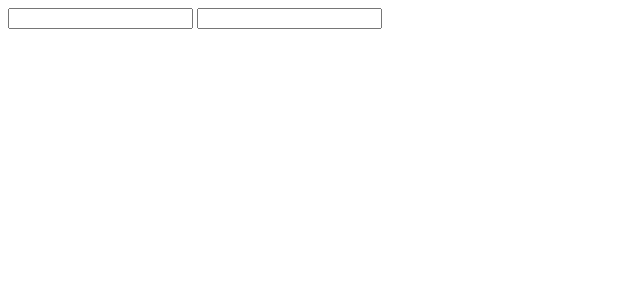
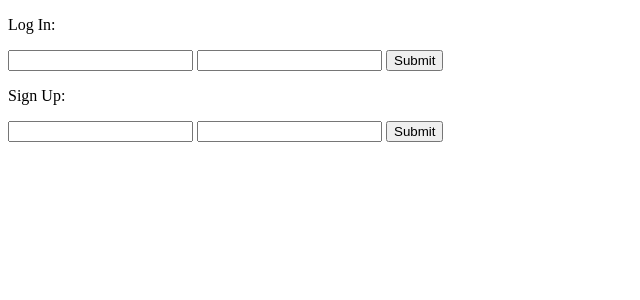
Before and after one commit to Like4Schnitzel/counts, a SvelteKit app: page /login in a window 1280 px wide. Shown: the top 300 px of the page, without its empty margins (0-640 px from the left). Built offline with nearby package versions, Linux system fonts and the light colour scheme.

Commit message:
implement signup

```diff
--- a/package.json
+++ b/package.json
@@ -20,6 +20,7 @@
 		"vite": "^5.4.13"
 	},
 	"dependencies": {
+		"js-sha256": "^0.11.0",
 		"sqlite": "^5.1.1",
 		"sqlite3": "^5.1.7"
 	},
--- a/src/lib/db.js
+++ b/src/lib/db.js
@@ -8,3 +8,23 @@ export async function openDb () {
     driver: sqlite3.Database
   });
 }
+
+(await openDb()).exec(`
+    CREATE TABLE IF NOT EXISTS Users (
+        name VARCHAR(32) PRIMARY KEY,
+        password NVARCHAR(256)
+    );
+    CREATE TABLE IF NOT EXISTS Counters (
+        label VARCHAR(64) PRIMARY KEY,
+        user VARCHAR(32),
+        culprit VARCHAR(32),
+        weight REAL,
+        FOREIGN KEY(user) REFERENCES Users(name)
+    );
+    CREATE TABLE IF NOT EXISTS Reasons (
+        id INTEGER PRIMARY KEY AUTOINCREMENT,
+        counter VARCHAR(64),
+        reason VARCHAR(2000),
+        FOREIGN KEY(counter) REFERENCES Counters(label)
+    );
+`);
--- a/src/lib/index.ts
+++ b/src/lib/index.ts
@@ -1 +1,7 @@
-// place files you want to import through the `$lib` alias in this folder.
+import { json } from "@sveltejs/kit";
+
+export function handleServerError(e: unknown) {
+    console.error(e);
+    let errorMessage = e instanceof Error ? e.message : null;
+    return json({ message: errorMessage }, { status: 500 });
+}
--- /dev/null
+++ b/src/lib/types.ts
@@ -0,0 +1,4 @@
+export type LogInBody = {
+    username: string,
+    password: string
+}
--- a/src/routes/api/+server.ts
+++ b/src/routes/api/+server.ts
@@ -1,27 +1,9 @@
 import { json } from "@sveltejs/kit";
 import type { RequestHandler } from "@sveltejs/kit";
 import { openDb } from "$lib/db";
+import { handleServerError } from "$lib";
 
 const db = await openDb();
-await db.exec(`
-    CREATE TABLE IF NOT EXISTS Users (
-        name VARCHAR(32) PRIMARY KEY,
-        password NVARCHAR(256)
-    );
-    CREATE TABLE IF NOT EXISTS Counters (
-        label VARCHAR(64) PRIMARY KEY,
-        user VARCHAR(32),
-        culprit VARCHAR(32),
-        weight REAL,
-        FOREIGN KEY(user) REFERENCES Users(name)
-    );
-    CREATE TABLE IF NOT EXISTS Reasons (
-        id INTEGER PRIMARY KEY AUTOINCREMENT,
-        counter VARCHAR(64),
-        reason VARCHAR(2000),
-        FOREIGN KEY(counter) REFERENCES Counters(label)
-    );
-`);
 
 export const GET: RequestHandler = async ({ request }) => {
     try {
@@ -30,19 +12,18 @@ export const GET: RequestHandler = async ({ request }) => {
             if (err) console.error(err);
             users.push(row);
         });
-        return json({ status: 200, body: users });
+        return json({ users: users }, { status: 200 });
     } catch (e: unknown) {
         console.error(e);
-        return json({ status: 500, body: e });
+        const errorMessage = e instanceof Error ? e.message : null;
+        return json({ message: errorMessage }, { status: 500 });
     }
 }
 
 export const POST: RequestHandler = async ({ request }) => {
     try {
-        await db.exec("INSERT INTO users (name, password) VALUES ('Laura', '5678')");
         return json({ status: 200 });
-    } catch (e: unknown) {
-        console.error(e);
-        return json({ status: 500, body: e });
+    } catch (e) {
+        return handleServerError(e);
     }
 };
--- /dev/null
+++ b/src/routes/api/signup/+server.ts
@@ -0,0 +1,31 @@
+import { error, json, type RequestHandler } from "@sveltejs/kit";
+import { openDb } from "$lib/db";
+import { sha256 } from 'js-sha256';
+import type { LogInBody } from "$lib/types";
+import { handleServerError } from "$lib";
+
+const db = await openDb();
+
+export const POST: RequestHandler = async ({ request }) => {
+    try {
+        const body: LogInBody = await request.json();
+        if (!body.username || !body.password || body.username.length < 1 || body.password.length < 1) {
+            return json({ message: "Username and password may not be empty." }, { status: 400 });
+        }
+
+        if (body.username !== body.username.trim() || body.password !== body.password.trim()) {
+            return json({ message: "There may not be trailing or leading whitespace." }, { status: 400 });
+        }
+
+        if (await db.get(`SELECT name FROM Users WHERE name = ?`, body.username)) {
+            return json({ message: "Username already exists." }, { status: 400 });
+        }
+
+        db.run(`
+            INSERT INTO Users (name, password) VALUES (?, ?)
+        `, body.username, sha256(body.password));
+        return json({ user: body }, { status: 200 });
+    } catch (e) {
+        return handleServerError(e);
+    }
+};
--- a/src/routes/login/+page.svelte
+++ b/src/routes/login/+page.svelte
@@ -1,8 +1,39 @@
-<script>
+<script lang="ts">
+    let usernameLogIn: string;
+    let passwordLogIn: string;
+    let usernameSignUp: string;
+    let passwordSignUp: string;
 
+    async function tryLogin() {
+
+    }
+
+    async function signUp() {
+        const response = await fetch('../api/signup', {
+            method: "POST",
+            body: JSON.stringify({
+                username: usernameSignUp,
+                password: passwordSignUp
+            })
+        });
+        console.log(await response.json());
+    }
 </script>
 
-<form>
-    <input type="text" />
-    <input type="text" />
-</form>
+<div>
+    <p>Log In: </p>
+    <form>
+        <input type="text" name="username" bind:value={usernameLogIn} />
+        <input type="text" name="password" bind:value={passwordLogIn} />
+        <button type="button" on:click="{tryLogin}">Submit</button>
+    </form>
+</div>
+
+<div>
+    <p>Sign Up: </p>
+    <form>
+        <input type="text" name="username-sign-up" bind:value={usernameSignUp} />
+        <input type="password" name="password-sign-up" bind:value={passwordSignUp} />
+        <button type="button" on:click="{signUp}">Submit</button>
+    </form>
+</div>
```
Also changed, not shown: 1 other file (tests, documents, lock files or other folders).
